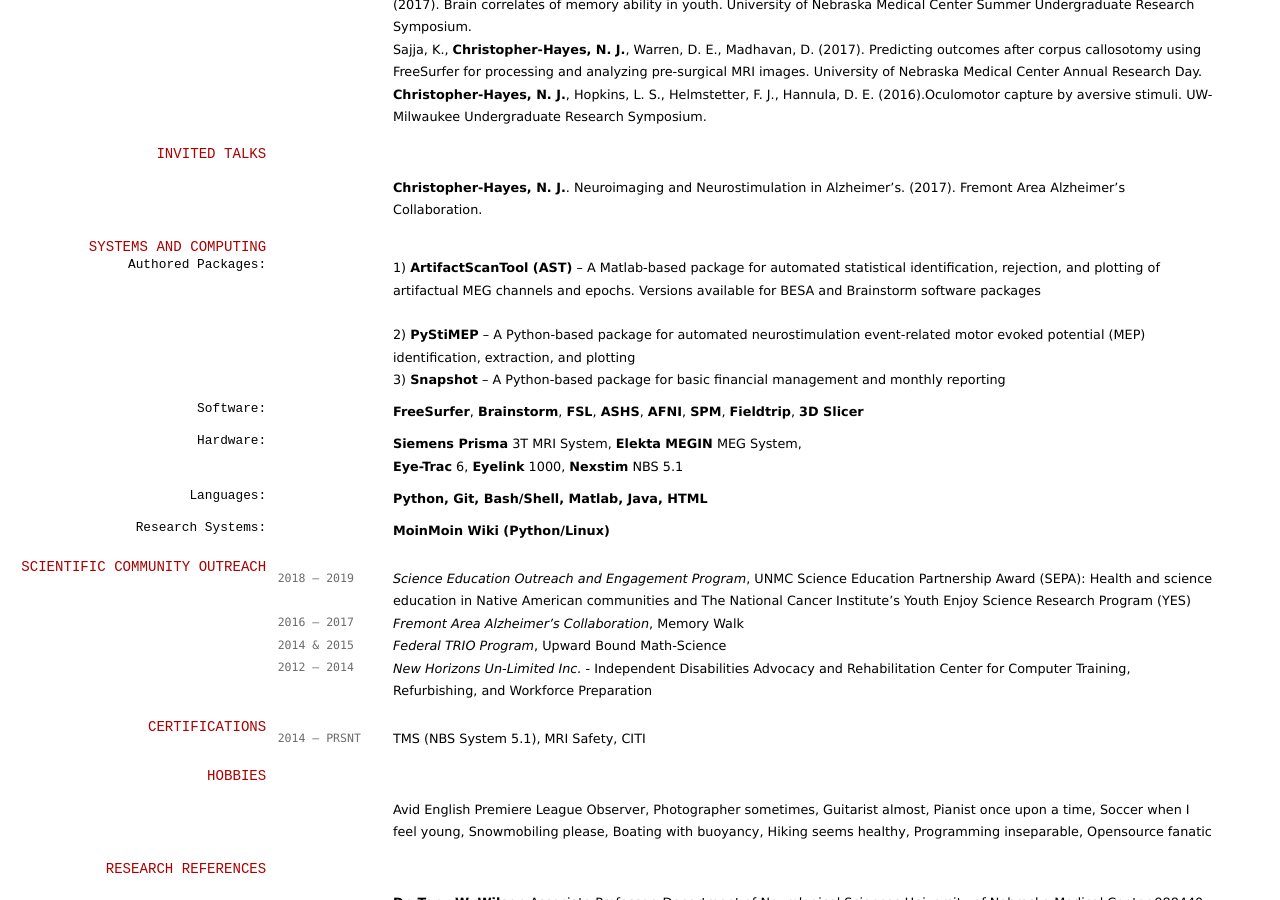
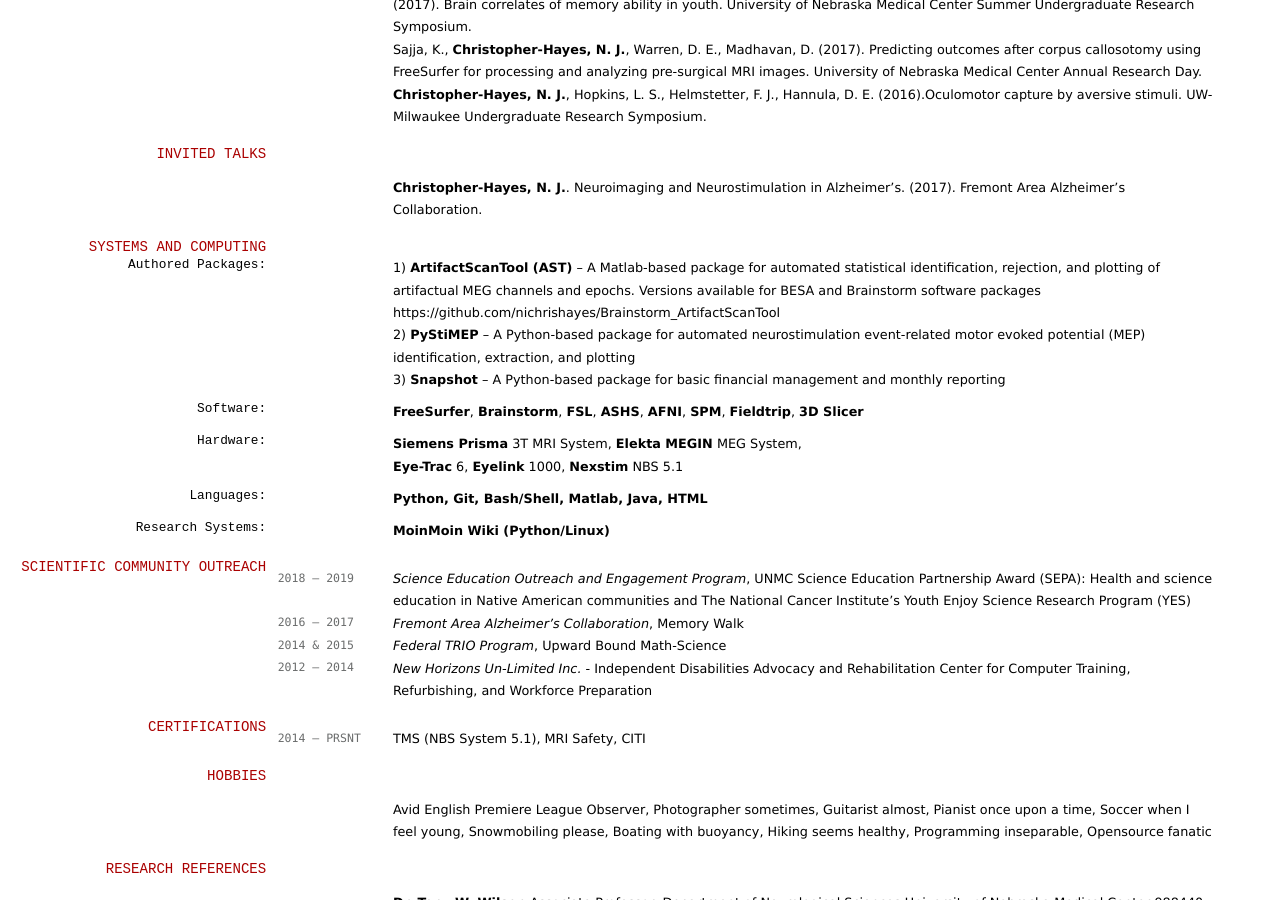
Before and after one commit to nichrishayes/cv, a Jekyll site: the page built from index.md, in a window 1280 px wide and 900 px high, scrolled down 2483 px. Built offline with Jekyll 4.4.1, drawn with Linux system fonts in a browser that asks for light colours; part of the change alters nothing that is shown.

Commit message:
added link to ast tool

```diff
--- a/index.md
+++ b/index.md
@@ -179,7 +179,7 @@ __Christopher-Hayes, N. J.__. Neuroimaging and Neurostimulation in Alzheimer’s
 
 ### Authored Packages:
 1) __ArtifactScanTool (AST)__ – A Matlab-based package for automated statistical identification, rejection, and plotting of artifactual MEG channels and epochs. Versions available for BESA and Brainstorm software packages
-
+https://github.com/nichrishayes/Brainstorm_ArtifactScanTool
 <br>
 
 2) __PyStiMEP__ – A Python-based package for automated neurostimulation event-related motor evoked potential (MEP) identification, extraction, and plotting
```
